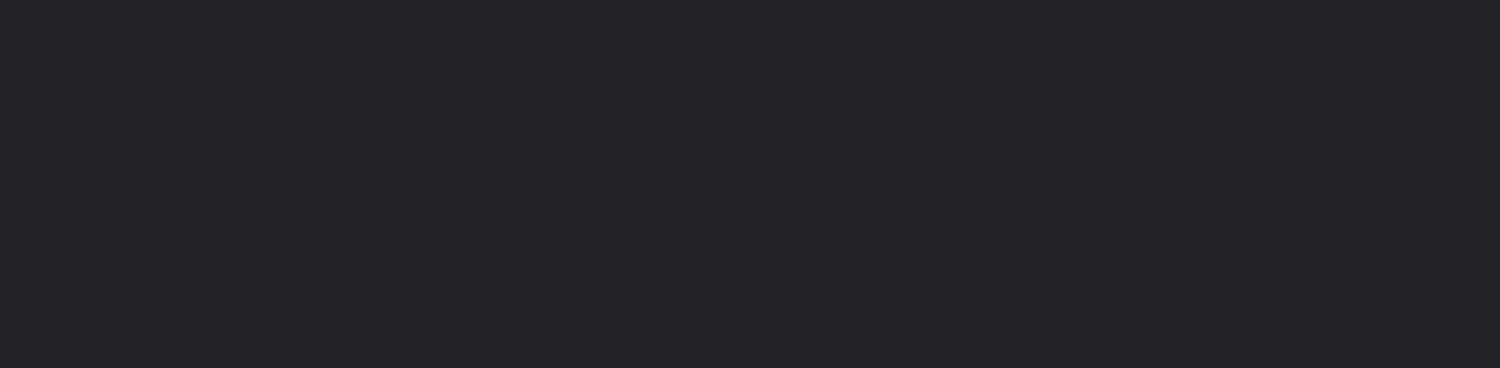
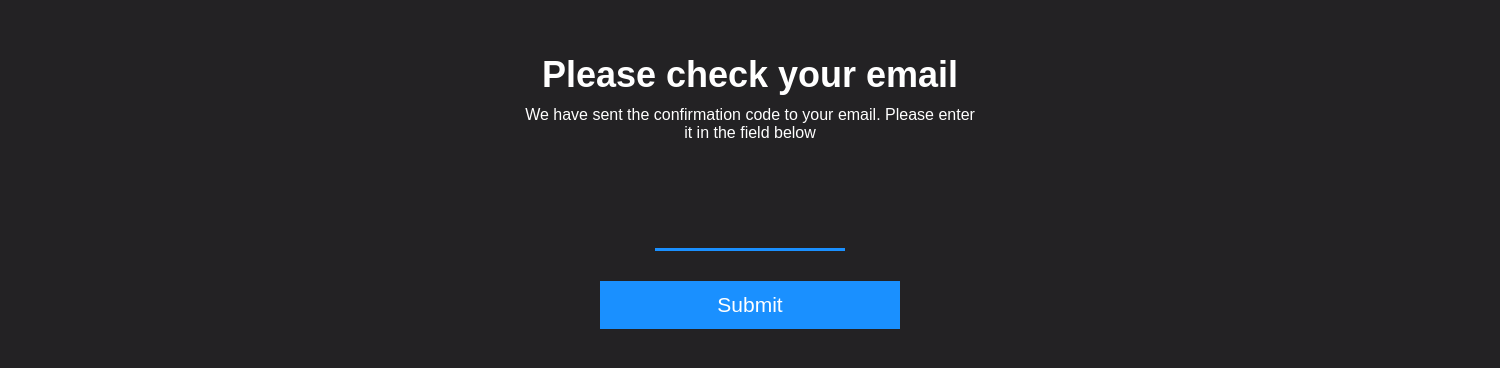
Before and after one commit to MR-Kotuk/PersoNet, a React (Vite) app: page /email_verify in a window 1280 px wide. Before the commit this address had no page. Shown: the part 346-714 px from the top of the page, 1500 px wide, since content can reach past the window. Built offline with nearby package versions, Linux system fonts and the light colour scheme.

Commit message:
frontend feat (add verify email)

```diff
--- a/src/App.tsx
+++ b/src/App.tsx
@@ -8,6 +8,7 @@ import { RegisterPage } from "./pages/authorization/register/register";
 import { AuthPage } from "./pages/authorization/authentification/auth";
 import { PersonRecyclePage } from "./pages/recycle/binPerson";
 import { AccountPage } from "./pages/account/account";
+import { VerifyEmailPage } from "./pages/authorization/verifyEmail/verifyEmailPage";
 
 function App() {
   return (
@@ -23,6 +24,7 @@ function App() {
 
         <Route path="/register" element={<RegisterPage />} />
         <Route path="/auth" element={<AuthPage />} />
+        <Route path="/email_verify" element={<VerifyEmailPage />} />
       </Routes>
     </div>
   );
--- /dev/null
+++ b/src/pages/authorization/verifyEmail/verifyEmailPage.css
@@ -0,0 +1,41 @@
+.verify-email-field {
+  width: 1500px;
+  margin: auto;
+  text-align: center;
+  padding-top: 400px;
+}
+
+.verify-email-field h2 {
+  font-size: 36px;
+  font-weight: 600;
+  color: #fff;
+}
+
+.verify-email-field p {
+  padding-top: 10px;
+  font-size: 16px;
+  font-weight: 500;
+  color: #fff;
+}
+
+.verify-email-field input {
+  font-size: 72px;
+  padding: 12px;
+  width: 190px;
+  background-color: transparent;
+  border: none;
+  outline: none;
+  border-bottom: 3px solid #1a90ff;
+  color: #1a90ff;
+}
+
+.verify-email-field button {
+  font-size: 21px;
+  color: #fff;
+  padding: 12px;
+  margin-top: 30px;
+  width: 300px;
+  background-color: #1a90ff;
+  border: none;
+  outline: none;
+}
--- /dev/null
+++ b/src/pages/authorization/verifyEmail/verifyEmailPage.tsx
@@ -0,0 +1,40 @@
+import { FC, useRef } from "react";
+import "./verifyEmailPage.css";
+import axios from "axios";
+
+export const VerifyEmailPage: FC = () => {
+  const emailCodeInput = useRef<HTMLInputElement>(null);
+
+  const submitEmailCode = async () => {
+    try {
+      const response = await axios.get(
+        `http://localhost:8080/auth/verify-email/${emailCodeInput.current?.value}`
+      );
+
+      const token = response.data;
+
+      if (emailCodeInput.current?.value.length === 4) {
+        localStorage.setItem("token", token);
+        window.location.href = "/home";
+      } else {
+        return;
+      }
+    } catch (e) {
+      console.log(e);
+    }
+  };
+
+  return (
+    <div className="verify-email-field">
+      <h2>Please check your email</h2>
+      <p>
+        We have sent the confirmation code to your email. Please enter
+        <br />
+        it in the field below
+      </p>
+      <input type="text" maxLength={4} ref={emailCodeInput} />
+      <br />
+      <button onClick={submitEmailCode}>Submit</button>
+    </div>
+  );
+};
```
